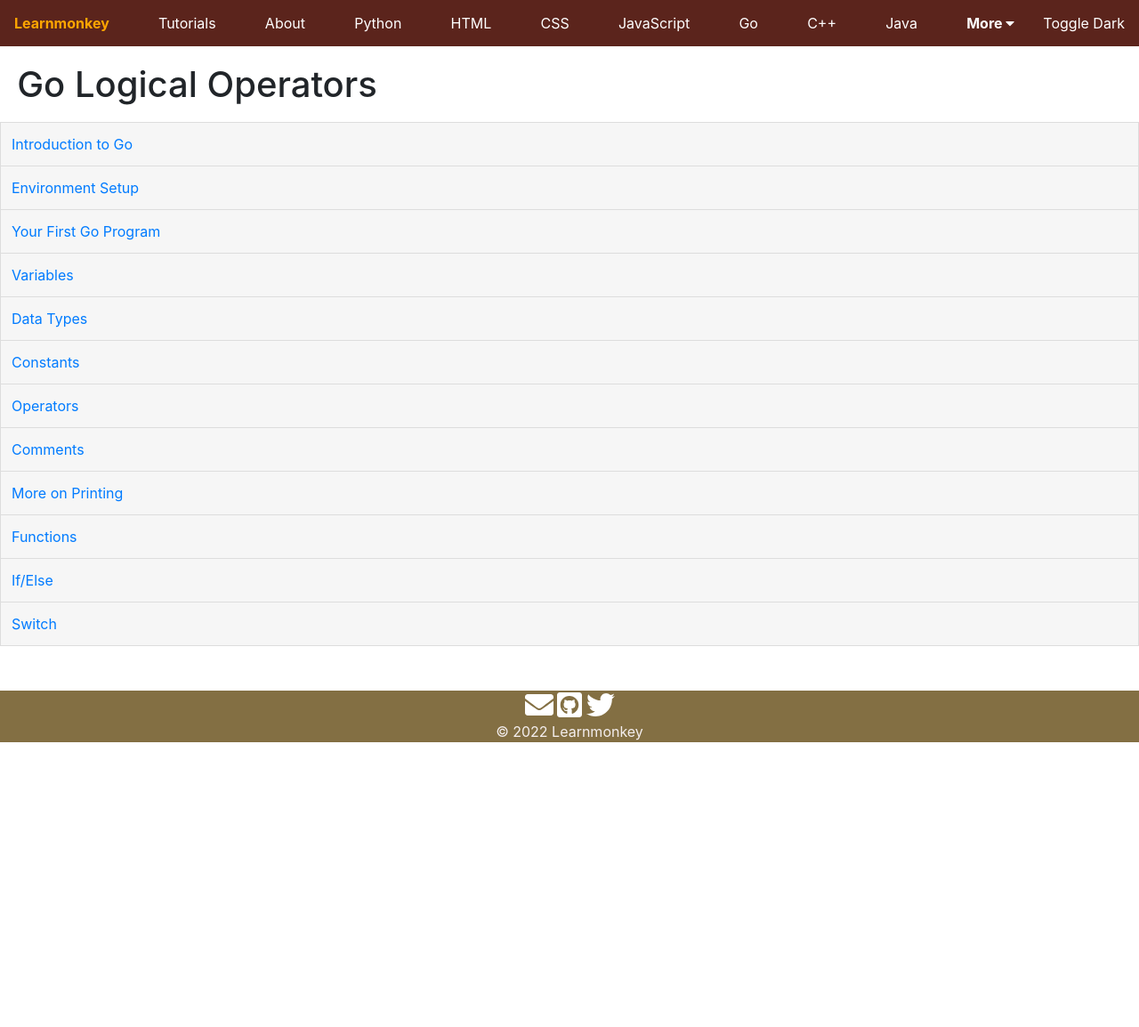
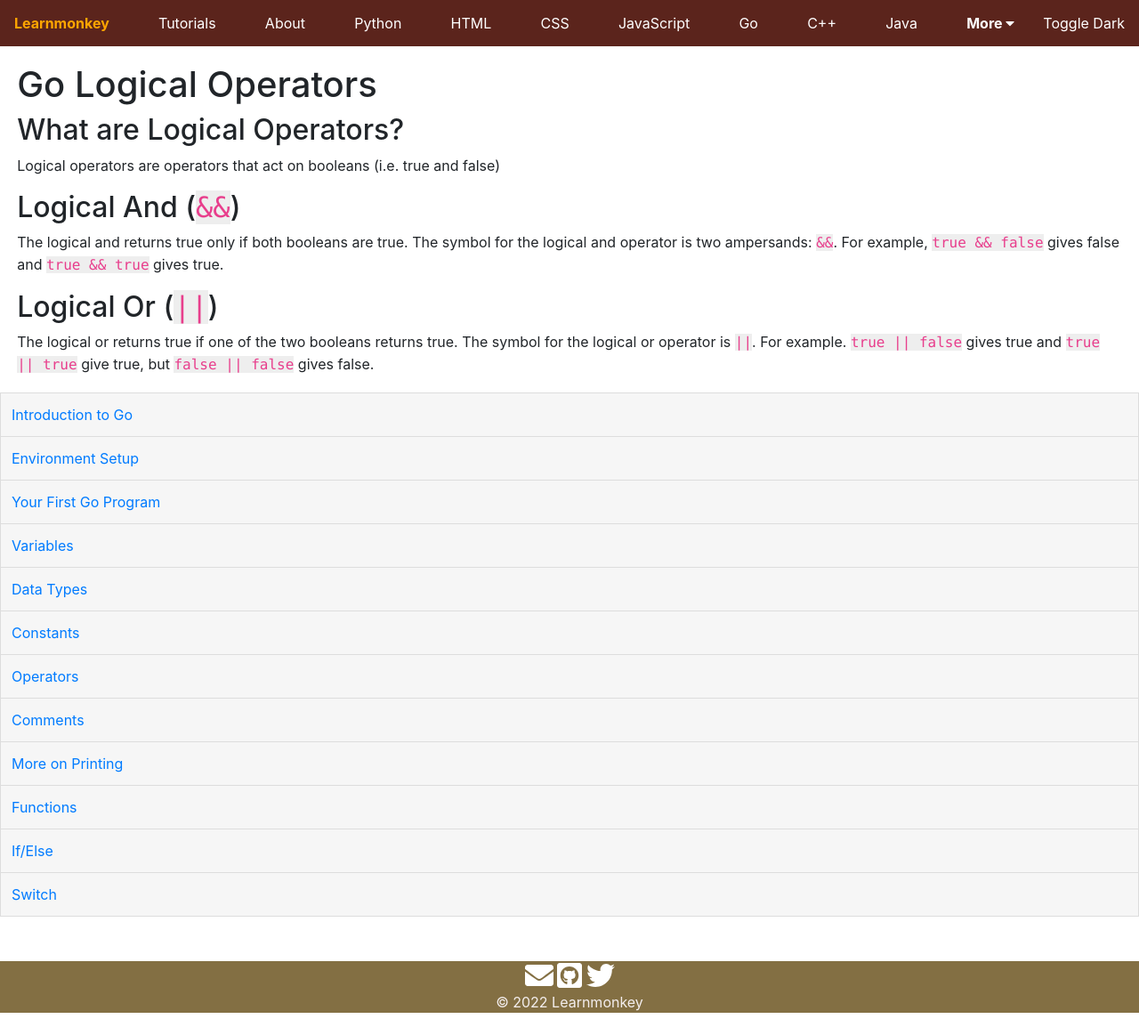
Before and after one commit to learnmonkey/learnmonkey.github.io, a Jekyll site: the page built from programming/golang/operators/logical.html, in a window 1280 px wide and 1154 px high. Shown: the whole window at 89% size. Built offline with Jekyll 4.4.1, drawn with Linux system fonts in a browser that asks for light colours; nearby versions of some CDN libraries.

Commit message:
go logical and + or

```diff
--- a/programming/golang/operators/logical.html
+++ b/programming/golang/operators/logical.html
@@ -5,3 +5,18 @@
 ---
 
 <h1>Go Logical Operators</h1>
+
+<section>
+    <h2>What are Logical Operators?</h2>
+    <p>Logical operators are operators that act on booleans (i.e. true and false)</p>
+</section>
+
+<section>
+    <h2>Logical And (<code>&&</code>)</h2>
+    <p>The logical and returns true only if both booleans are true. The symbol for the logical and operator is two ampersands: <code>&&</code>. For example, <code>true && false</code> gives false and <code>true && true</code> gives true.</p>
+</section>
+
+<section>
+    <h2>Logical Or (<code>||</code>)</h2>
+    <p>The logical or returns true if one of the two booleans returns true. The symbol for the logical or operator is <code>||</code>. For example. <code>true || false</code> gives true and <code>true || true</code> give true, but <code>false || false</code> gives false.</p>
+</section>
```
